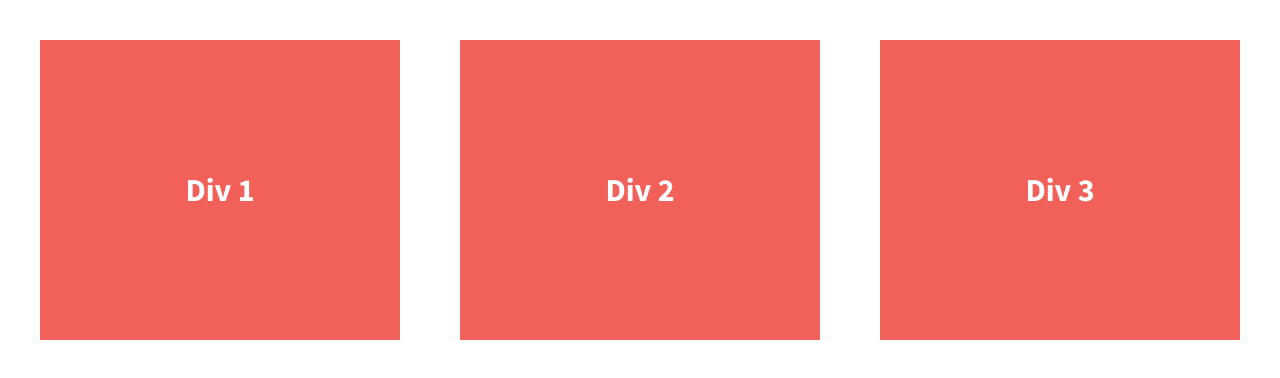
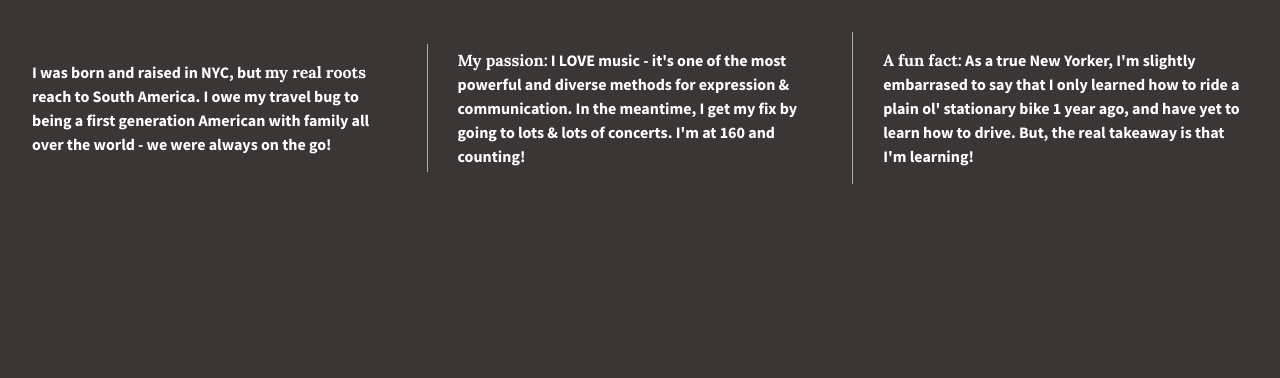
Before and after one commit to alverity/divs-flexbox-starter, a plain HTML site: page index.html in a window 1280 px wide. Drawn offline with nearby package versions, Linux system fonts and the light colour scheme.

Commit message:
Added content and changed background

```diff
--- a/css/main.css
+++ b/css/main.css
@@ -10,7 +10,7 @@
    Base styles: opinionated defaults
    ========================================================================== */
 
-html {
+   html {
     color: #222;
     font-size: 1em;
     line-height: 1.4;
@@ -97,21 +97,24 @@ textarea {
 
 
 html {
-  background-color: #fff;
+  background-color: #3b3535;
   height: 100%;
+  width: 100%;
 }
 
 body {
   font-family: 'Source Sans Pro', sans-serif;
+  font-weight: 700;
   padding: 2em;
-  font-size: 1.25em;
+  color: #fff;
   height: 100%;
 }
 
 .wrapper {
   display: flex;
+  flex-flow: row wrap;
   justify-content: space-between;
-  font-weight: 700;
+  align-items: center;
 }
 
 .div-1, .div-2, .div-3 {
@@ -120,13 +123,15 @@ body {
   align-items: center;
   color: #fff;
   line-height: 1.5em;
-  font-size: 1.6em;
-  background-color: #f16059;
-  height: 300px;
-  width: 30%;
+  font-size: 1em;
+  background-color: #3b3535;
+  height: auto;
 }
 
-
+.wrapper span {
+    font-family: 'Lora', sans-serif;
+    font-size: 1.5;
+}
 
 
 /* ==========================================================================
@@ -208,7 +213,16 @@ body {
    These examples override the primary ('mobile first') styles.
    Modify as content requires.
    ========================================================================== */
+@media all and (min-width: 1200px) {
+    .div-1, .div-2, .div-3 {
+        flex-basis: 30%;
+    }
 
+    .div-1, .div-2{
+        border-right: 1px solid rgb(176, 173, 173);
+        padding-right: 30px;
+    }
+}
 @media print,
        (-webkit-min-device-pixel-ratio: 1.25),
        (min-resolution: 1.25dppx),
--- a/index.html
+++ b/index.html
@@ -23,13 +23,16 @@
 
         <section class="wrapper">
             <div class="div-1">
-                Div 1
+                <p>I was born and raised in NYC, but <span>my real roots</span> reach to South America. I owe my travel bug to being a first generation American with family all over the world - we were always on the go!
+                </p>
             </div>
             <div class="div-2">
-                Div 2
+                <p><span>My passion:</span> I LOVE music - it's one of the most powerful and diverse methods for expression &amp; communication. In the meantime, I get my fix by going to lots &amp; lots of concerts. I'm at 160 and counting!
+                </p>
             </div>
             <div class="div-3">
-                Div 3
+                <p><span>A fun fact:</span> As a true New Yorker, I'm slightly embarrased to say that I only learned how to ride a plain ol' stationary bike 1 year ago, and have yet to learn how to drive. But, the real takeaway is that I'm learning!
+                </p>
             </div>
         </section>
 
```
